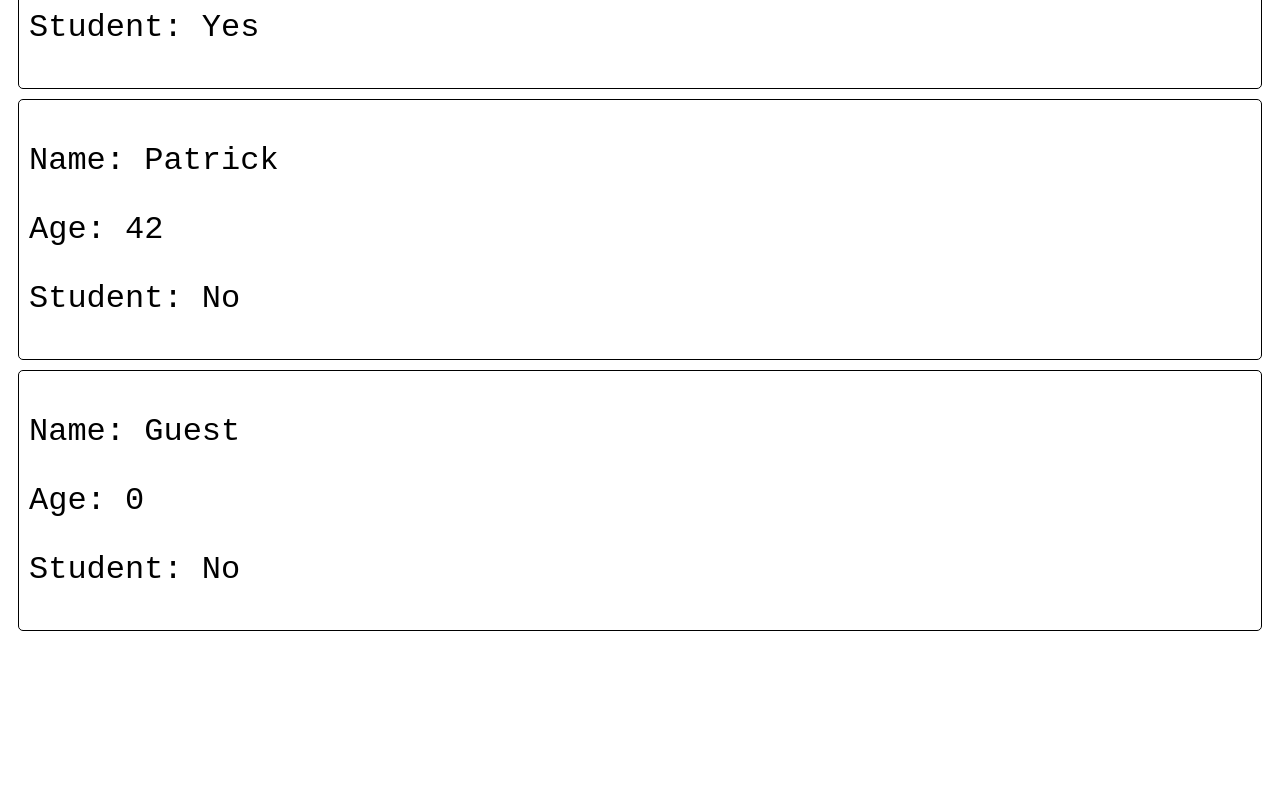
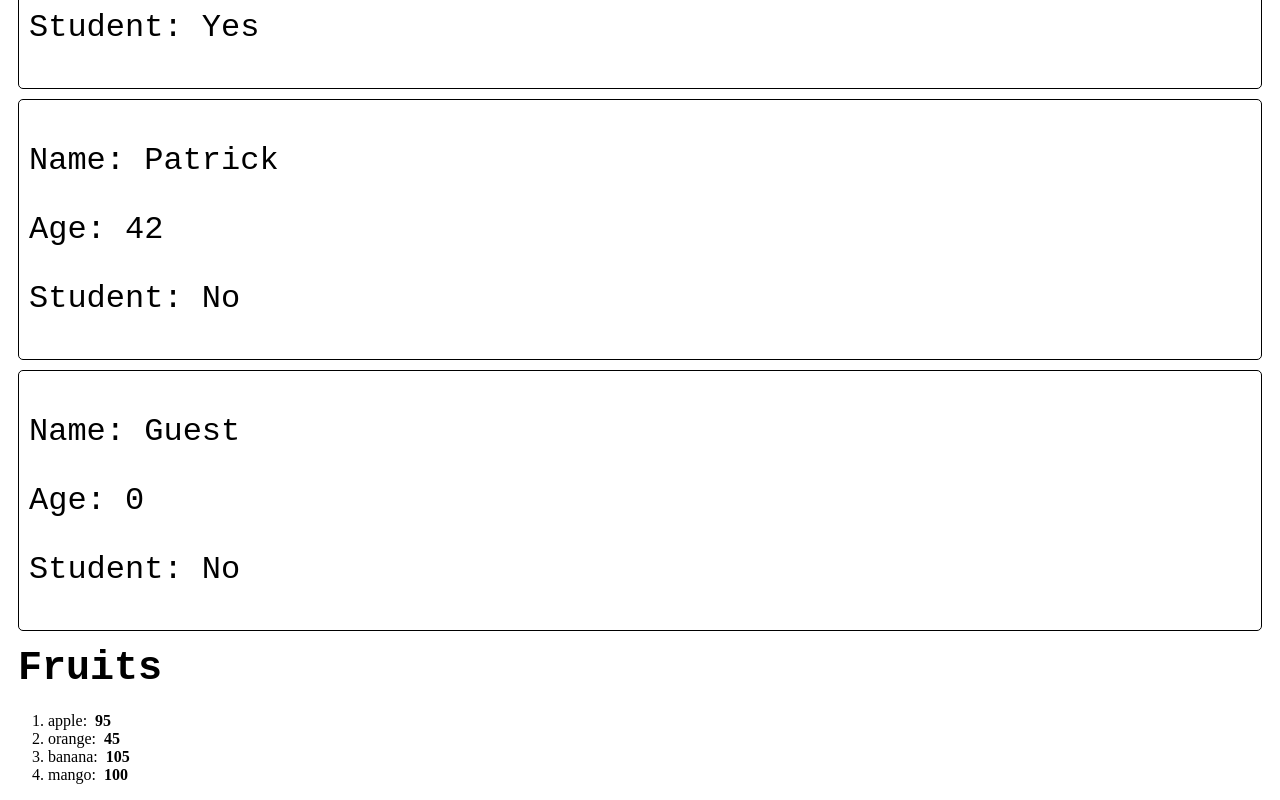
Before and after one commit to saranillozed55/Website-Portfolio, a React (Vite) app in the folder my-app/: page / in a window 1280 px wide. Shown: the part 1046-1846 px from the top of the page. Before the commit the page ends 1687 px from the top, so only its background shows below. Built offline with nearby package versions, Linux system fonts and the light colour scheme.

Commit message:
Rendering Lists

```diff
--- a/my-app/src/App.jsx
+++ b/my-app/src/App.jsx
@@ -6,8 +6,17 @@ import Card from "./components/Card.jsx"
 import Button from "./components/Button.jsx"
 import Student from "./components/Student.jsx"
 import UserGreeting from "./components/UserGreeting.jsx"
+import List from "./components/List.jsx"
 
 function App() {
+
+    //TODO - Continue Bro Code video - 1:19:57
+
+    const fruits = [{id:1 ,name:"apple", calories: 95},
+            {id: 2, name:"orange", calories: 45},
+            {id: 3, name: "banana", calories: 105},
+            {id: 4, name:"mango", calories: 100}];
+
 
     return(
 
@@ -31,6 +40,7 @@ function App() {
         <Student name="Patrick" age={42} isStudent={false}> </Student>
         <Student> </Student>
 
+        <List items ={fruits} category = "Fruits"> </List>
         </>
     );
 }
--- /dev/null
+++ b/my-app/src/components/List.jsx
@@ -0,0 +1,39 @@
+
+
+function List({items = [], category}) {
+
+    const itemList = items;
+    const itemCategory = category;
+
+    // //sort by their name property(Alphabetical)
+    // fruits.sort((a,b) => a.name.localeCompare(b.name));
+
+    // //reverse order
+    // fruits.sort((a,b) => b.name.localeCompare(a.name));
+
+    //sort by increasing calories: a comes before b, b comes before a. 100 - 50 therefore a wil be ahead of b.
+    //b-a is decreasing
+    // fruits.sort((a,b) => a.calories - b.calories);
+
+    //Filter method practice:
+    // const lowCalFruits = fruits.filter(fruit => fruit.calories < 100);
+    // const highCalFruits = fruits.filter(fruit => fruit.calories > 100);
+
+
+    //map method will return new array
+    //each row of data should have a unique id
+    const listItems = itemList.map(item =>
+    <li key={item.id}>
+        {item.name}: &nbsp;
+        <b>{item.calories}</b>
+    </li>);
+
+    return(
+        <>
+        <h3 className = "list-category">{itemCategory}</h3>
+        <ol>{listItems}</ol>
+        </>
+    );
+}
+
+export default List
--- a/my-app/src/index.css
+++ b/my-app/src/index.css
@@ -56,3 +56,10 @@
   border-radius: 5px;
   margin: 0;
 }
+
+.list-category {
+  font-size: 2.5em;
+  padding: 5px;
+  margin: 5px;
+  font-family: 'Courier New', Courier, monospace;
+}
```
